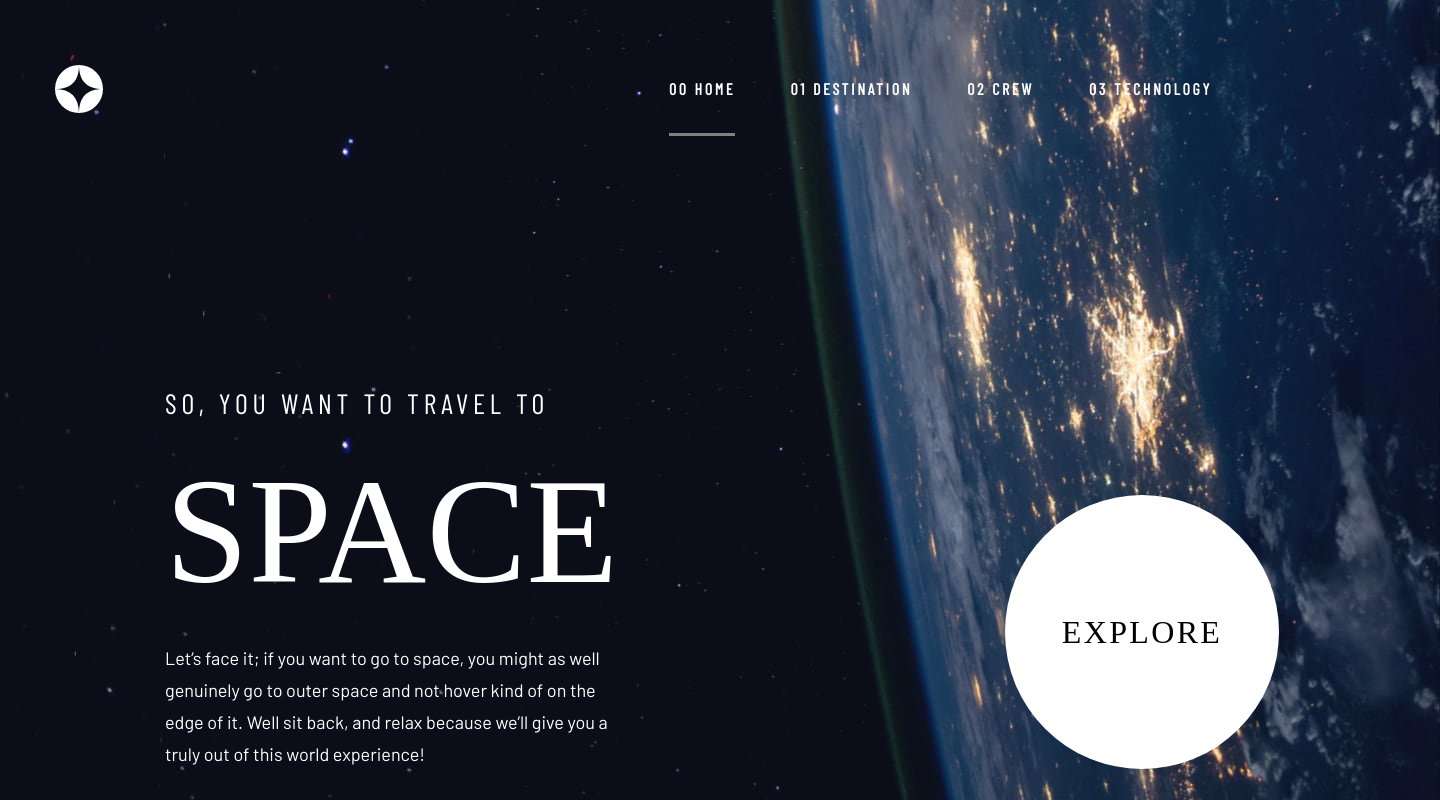
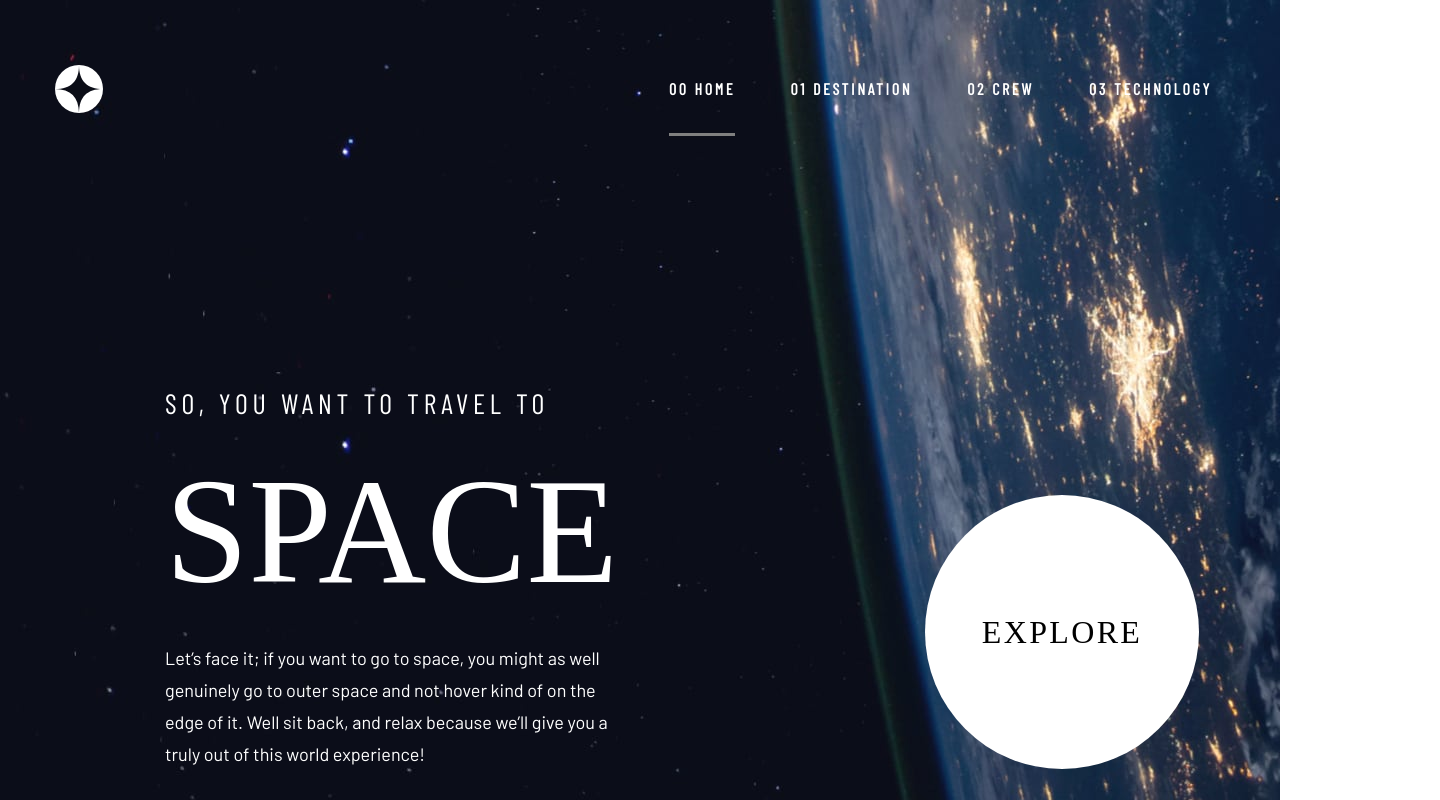
Before and after one commit to JorchRL/spaceTourism-website, a React (Create React App) app: page / in a window 1280 px wide. Shown: the top 800 px of the page, 1440 px wide, since content can reach past the window. Built offline with nearby package versions, Linux system fonts and the light colour scheme; a web font is replaced by a local one.

Commit message:
Fix main slider when screen width is less tha 1440px

```diff
--- a/src/app.scss
+++ b/src/app.scss
@@ -3,7 +3,7 @@
 .app {
   width: 100vw;
   height: 100vh;
-  min-width: $desktopWidth;
+  // min-width: $desktopWidth;
   min-height: $desktopHeight;
   // margin: auto;
   overflow: hidden;
--- a/src/pages/crew.scss
+++ b/src/pages/crew.scss
@@ -4,6 +4,7 @@
   background-size: cover;
   width: 100vw;
   height: 100vh;
+  min-height: $desktopHeight;
   display: flex;
   justify-content: center;
 
--- a/src/pages/destinations.scss
+++ b/src/pages/destinations.scss
@@ -5,6 +5,7 @@
   background-size: cover;
   width: 100vw;
   height: 100vh;
+  min-height: $desktopHeight;
   display: flex;
   justify-content: center;
 
--- a/src/pages/home.scss
+++ b/src/pages/home.scss
@@ -6,7 +6,7 @@
   width: 100vw;
   height: 100vh;
   min-height: $desktopHeight;
-  min-width: $desktopWidth;
+  // min-width: $desktopWidth;
   display: flex;
   justify-content: center;
 
--- a/src/pages/technology.scss
+++ b/src/pages/technology.scss
@@ -4,6 +4,7 @@
   background-size: cover;
   width: 100vw;
   height: 100vh;
+  min-height: $desktopHeight;
   display: flex;
   justify-content: center;
 
```
